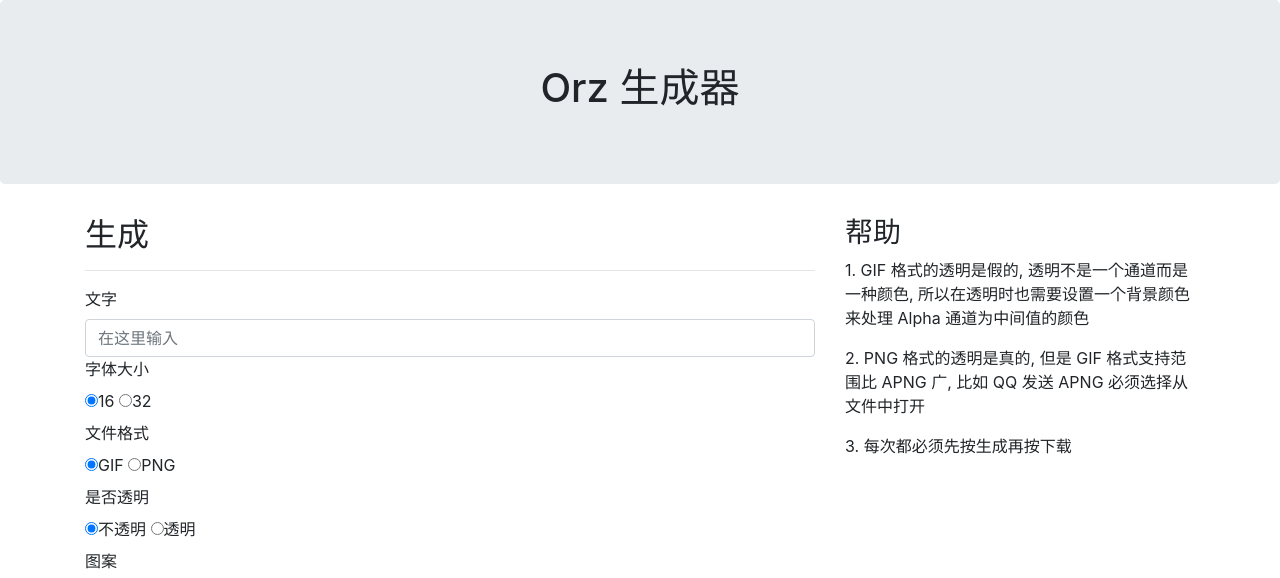
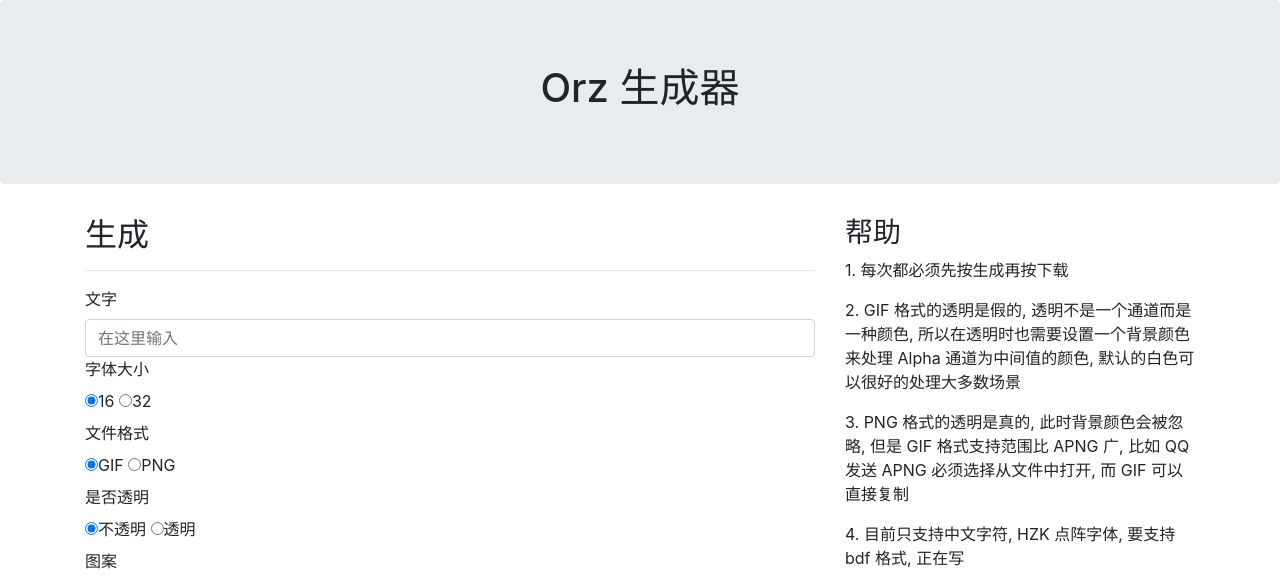
Before and after one commit to eventlOwOp/orz-constructor, a website: page index.html in a window 1280 px wide. Shown: the top 578 px of the page. Drawn offline with nearby package versions, Linux system fonts and the light colour scheme.

Commit message:
update help

```diff
--- a/index.html
+++ b/index.html
@@ -54,9 +54,10 @@
             </div>
             <div class="col-sm-4" style="padding-bottom: 40px;">
                 <h3>帮助</h3>
-                <p>1. GIF 格式的透明是假的, 透明不是一个通道而是一种颜色, 所以在透明时也需要设置一个背景颜色来处理 Alpha 通道为中间值的颜色</p>
-                <p>2. PNG 格式的透明是真的, 但是 GIF 格式支持范围比 APNG 广, 比如 QQ 发送 APNG 必须选择从文件中打开</p>
-                <p>3. 每次都必须先按生成再按下载</p>
+                <p>1. 每次都必须先按生成再按下载</p>
+                <p>2. GIF 格式的透明是假的, 透明不是一个通道而是一种颜色, 所以在透明时也需要设置一个背景颜色来处理 Alpha 通道为中间值的颜色, 默认的白色可以很好的处理大多数场景</p>
+                <p>3. PNG 格式的透明是真的, 此时背景颜色会被忽略, 但是 GIF 格式支持范围比 APNG 广, 比如 QQ 发送 APNG 必须选择从文件中打开, 而 GIF 可以直接复制</p>
+                <p>4. 目前只支持中文字符, HZK 点阵字体, 要支持 bdf 格式, 正在写</p>
             </div>
         </div>
     </div>
```
